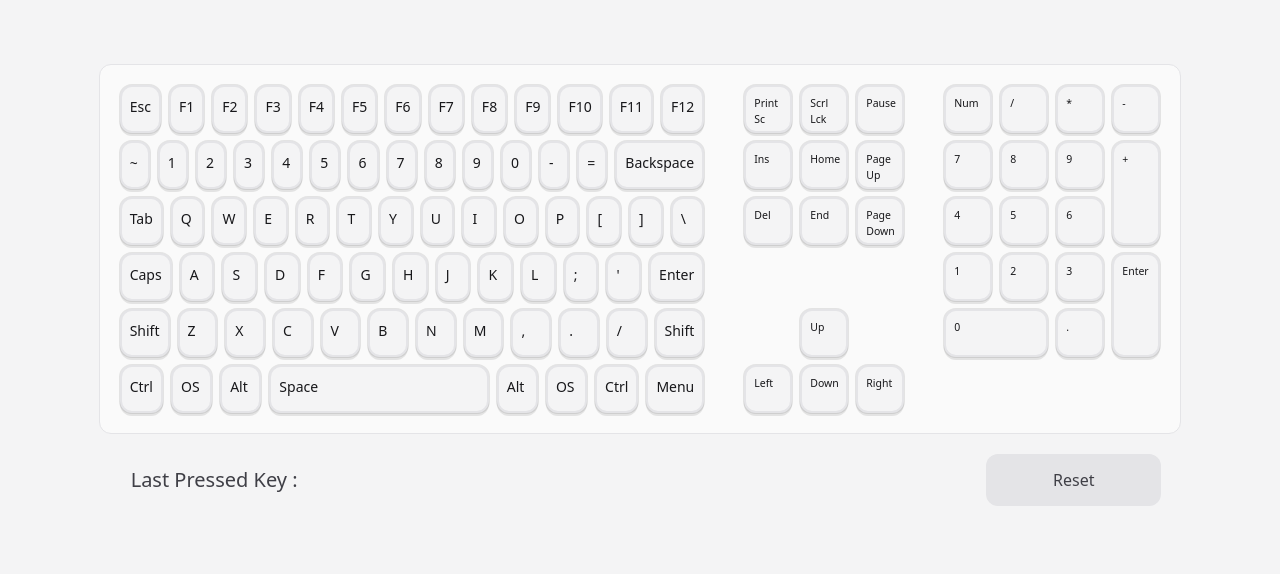
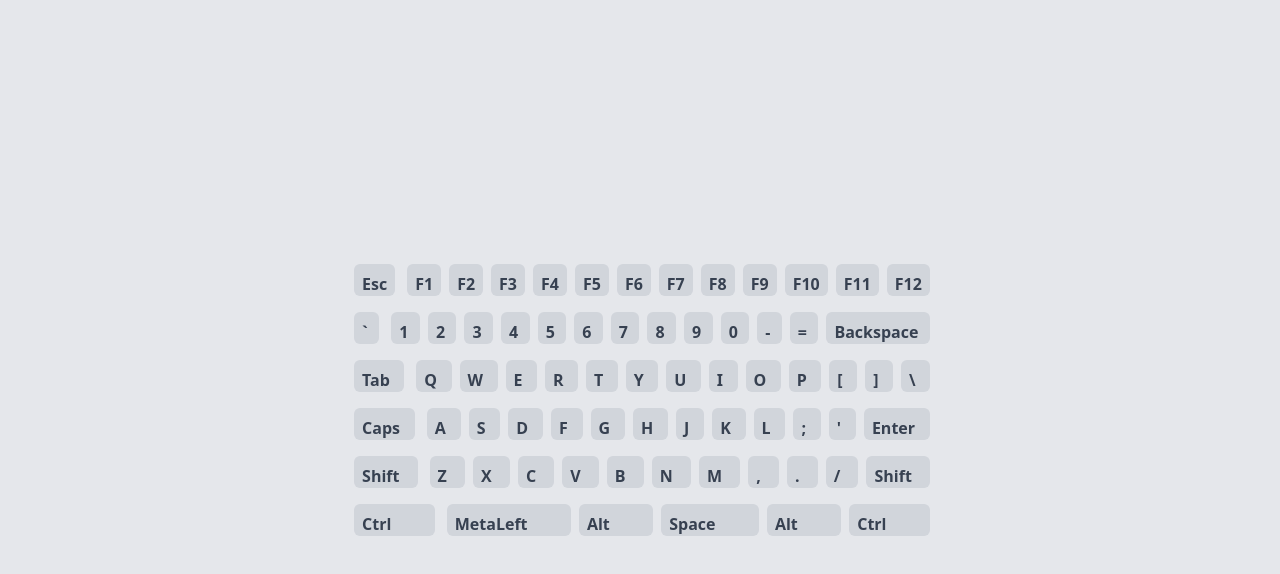
Before and after one commit to commitsovercoffee/key-probe, a SvelteKit app: page / in a window 1280 px wide. Shown: the top 574 px of the page. Built offline with nearby package versions, Linux system fonts and the light colour scheme.

Commit message:
refactored

```diff
--- a/src/routes/+page.svelte
+++ b/src/routes/+page.svelte
@@ -1,331 +1,129 @@
 <script>
-	import { fade } from 'svelte/transition';
+	const keyboard = [
+		// Row 0
+		[
+			{ key: 'Esc', keycode: 'Escape' },
+			{ key: 'F1', keycode: 'F1' },
+			{ key: 'F2', keycode: 'F2' },
+			{ key: 'F3', keycode: 'F3' },
+			{ key: 'F4', keycode: 'F4' },
+			{ key: 'F5', keycode: 'F5' },
+			{ key: 'F6', keycode: 'F6' },
+			{ key: 'F7', keycode: 'F7' },
+			{ key: 'F8', keycode: 'F8' },
+			{ key: 'F9', keycode: 'F9' },
+			{ key: 'F10', keycode: 'F10' },
+			{ key: 'F11', keycode: 'F11' },
+			{ key: 'F12', keycode: 'F12' }
+		],
 
-	let baseStyle =
-		'p-2 m-1 border-2 rounded-xl transition duration-300 border-zinc-200 dark:border-zinc-800 h-12 grow ';
-	let defaultStyle = baseStyle + 'bg-zinc-100 dark:bg-zinc-900 ';
-	let keyDownStyle = baseStyle + 'bg-amber-200 dark:bg-amber-800 -translate-y-4 ';
-	let keyUpStyle = baseStyle + 'bg-teal-200 dark:bg-teal-800 ';
-
-	let pressedKeys = new Array();
-	let unpressedKeys = new Array();
-	let lastPressed = [];
-
-	function onKeyDown(e) {
-		if (!pressedKeys.includes(e.code)) pressedKeys = [...pressedKeys, e.code];
-	}
-
-	function onKeyUp(e) {
-		if (lastPressed.length > 5) lastPressed.shift();
-		lastPressed = [...lastPressed, e.code];
-		setTimeout(function () {
-			pressedKeys = [];
-			if (!unpressedKeys.includes(e.code)) unpressedKeys = [...unpressedKeys, e.code];
-			console.log('unpressedkeys', unpressedKeys);
-		}, 200);
-	}
-
-	function getWidth(key) {
-		switch (key) {
-			case 'Space':
-				return 'basis-1/2';
-			default:
-				return 'basis-1/12';
-		}
-	}
-
-	const keyMap = [
-		{
-			Escape: 'Esc',
-			F1: 'F1',
-			F2: 'F2',
-			F3: 'F3',
-			F4: 'F4',
-			F5: 'F5',
-			F6: 'F6',
-			F7: 'F7',
-			F8: 'F8',
-			F9: 'F9',
-			F10: 'F10',
-			F11: 'F11',
-			F12: 'F12'
-		},
-		{
-			Backquote: '~',
-			Digit1: '1',
-			Digit2: '2',
-			Digit3: '3',
-			Digit4: '4',
-			Digit5: '5',
-			Digit6: '6',
-			Digit7: '7',
-			Digit8: '8',
-			Digit9: '9',
-			Digit0: '0',
-			Minus: '-',
-			Equal: '=',
-			Backspace: 'Backspace'
-		},
-		{
-			Tab: 'Tab',
-			KeyQ: 'Q',
-			KeyW: 'W',
-			KeyE: 'E',
-			KeyR: 'R',
-			KeyT: 'T',
-			KeyY: 'Y',
-			KeyU: 'U',
-			KeyI: 'I',
-			KeyO: 'O',
-			KeyP: 'P',
-			BracketLeft: '[',
-			BracketRight: ']',
-			Backslash: '\\'
-		},
-		{
-			CapsLock: 'Caps',
-			KeyA: 'A',
-			KeyS: 'S',
-			KeyD: 'D',
-			KeyF: 'F',
-			KeyG: 'G',
-			KeyH: 'H',
-			KeyJ: 'J',
-			KeyK: 'K',
-			KeyL: 'L',
-			Semicolon: ';',
-			Quote: "'",
-			Enter: 'Enter'
-		},
-		{
-			ShiftLeft: 'Shift',
-			KeyZ: 'Z',
-			KeyX: 'X',
-			KeyC: 'C',
-			KeyV: 'V',
-			KeyB: 'B',
-			KeyN: 'N',
-			KeyM: 'M',
-			Comma: ',',
-			Period: '.',
-			Slash: '/',
-			ShiftRight: 'Shift'
-		},
-		{
-			ControlLeft: 'Ctrl',
-			OSLeft: 'OS',
-			AltLeft: 'Alt',
-			Space: 'Space',
-			AltRight: 'Alt',
-			OSRight: 'OS',
-			ControlRight: 'Ctrl',
-			ContextMenu: 'Menu'
-		}
+		// Row 1
+		[
+			{ key: '`', keycode: 'Backquote' },
+			{ key: '1', keycode: 'Digit1' },
+			{ key: '2', keycode: 'Digit2' },
+			{ key: '3', keycode: 'Digit3' },
+			{ key: '4', keycode: 'Digit4' },
+			{ key: '5', keycode: 'Digit5' },
+			{ key: '6', keycode: 'Digit6' },
+			{ key: '7', keycode: 'Digit7' },
+			{ key: '8', keycode: 'Digit8' },
+			{ key: '9', keycode: 'Digit9' },
+			{ key: '0', keycode: 'Digit0' },
+			{ key: '-', keycode: 'Minus' },
+			{ key: '=', keycode: 'Equal' },
+			{ key: 'Backspace', keycode: 'Backspace' }
+		],
+		// Row 2
+		[
+			{ key: 'Tab', keycode: 'Tab' },
+			{ key: 'Q', keycode: 'KeyQ' },
+			{ key: 'W', keycode: 'KeyW' },
+			{ key: 'E', keycode: 'KeyE' },
+			{ key: 'R', keycode: 'KeyR' },
+			{ key: 'T', keycode: 'KeyT' },
+			{ key: 'Y', keycode: 'KeyY' },
+			{ key: 'U', keycode: 'KeyU' },
+			{ key: 'I', keycode: 'KeyI' },
+			{ key: 'O', keycode: 'KeyO' },
+			{ key: 'P', keycode: 'KeyP' },
+			{ key: '[', keycode: 'BracketLeft' },
+			{ key: ']', keycode: 'BracketRight' },
+			{ key: '\\', keycode: 'Backslash' }
+		],
+		// Row 3
+		[
+			{ key: 'Caps', keycode: 'CapsLock' },
+			{ key: 'A', keycode: 'KeyA' },
+			{ key: 'S', keycode: 'KeyS' },
+			{ key: 'D', keycode: 'KeyD' },
+			{ key: 'F', keycode: 'KeyF' },
+			{ key: 'G', keycode: 'KeyG' },
+			{ key: 'H', keycode: 'KeyH' },
+			{ key: 'J', keycode: 'KeyJ' },
+			{ key: 'K', keycode: 'KeyK' },
+			{ key: 'L', keycode: 'KeyL' },
+			{ key: ';', keycode: 'Semicolon' },
+			{ key: "'", keycode: 'Quote' },
+			{ key: 'Enter', keycode: 'Enter' }
+		],
+		// Row 4
+		[
+			{ key: 'Shift', keycode: 'ShiftLeft' },
+			{ key: 'Z', keycode: 'KeyZ' },
+			{ key: 'X', keycode: 'KeyX' },
+			{ key: 'C', keycode: 'KeyC' },
+			{ key: 'V', keycode: 'KeyV' },
+			{ key: 'B', keycode: 'KeyB' },
+			{ key: 'N', keycode: 'KeyN' },
+			{ key: 'M', keycode: 'KeyM' },
+			{ key: ',', keycode: 'Comma' },
+			{ key: '.', keycode: 'Period' },
+			{ key: '/', keycode: 'Slash' },
+			{ key: 'Shift', keycode: 'ShiftRight' }
+		],
+		// Row 5
+		[
+			{ key: 'Ctrl', keycode: 'ControlLeft' },
+			{ key: 'MetaLeft', keycode: 'MetaLeft' },
+			{ key: 'Alt', keycode: 'AltLeft' },
+			{ key: 'Space', keycode: 'Space' },
+			{ key: 'Alt', keycode: 'AltRight' },
+			{ key: 'Ctrl', keycode: 'ControlRight' }
+		]
 	];
 
-	const navMap = [
-		{
-			PrintScreen: 'Print Sc',
-			ScrollLock: 'Scrl Lck',
-			Pause: 'Pause'
-		},
-		{
-			Insert: 'Ins',
-			Home: 'Home',
-			PageUp: 'Page Up'
-		},
-		{
-			Delete: 'Del',
-			End: 'End',
-			PageDown: 'Page Down'
+	let keysPressed = [];
+	let keyCapStyle =
+		'key h-8 bg-gray-300 grow text-gray-700 font-bold rounded-md p-2 mx-1 transition-all duration-200 transform ';
+
+	const handleKeyDown = (event) => {
+		if (!keysPressed.some((item) => item.code === event.code)) {
+			keysPressed = [...keysPressed, { key: event.key, code: event.code }];
 		}
-	];
+	};
 
-	const navArrow = [
-		{
-			leftFill: '',
-			ArrowUp: 'Up',
-			rightFill: ''
-		},
-		{
-			ArrowLeft: 'Left',
-			ArrowDown: 'Down',
-			ArrowRight: 'Right'
-		}
-	];
-
-	const numMap = [
-		{
-			NumLock: 'Num',
-			NumpadDivide: '/',
-			NumpadMultiply: '*'
-		},
-
-		{
-			Numpad7: '7',
-			Numpad8: '8',
-			Numpad9: '9'
-		},
-		{
-			Numpad4: '4',
-			Numpad5: '5',
-			Numpad6: '6'
-		},
-		{
-			Numpad1: '1',
-			Numpad2: '2',
-			Numpad3: '3'
-		},
-		{
-			Numpad0: '0',
-			NumpadDecimal: '.'
-		}
-	];
-
-	let numExtra = [
-		{
-			NumpadSubtract: '-',
-			NumpadAdd: '+',
-			NumpadEnter: 'Enter'
-		}
-	];
+	const handleKeyUp = (event) => {
+		keysPressed = keysPressed.filter((item) => item.code !== event.code);
+	};
 </script>
 
-<svelte:window on:keydown|preventDefault={onKeyDown} on:keyup={onKeyUp} />
+<svelte:window on:keydown|preventDefault={handleKeyDown} on:keyup|preventDefault={handleKeyUp} />
 
-<div class="mx-auto w-fit prose prose-zinc dark:prose-invert max-w-none">
-	<div
-		class="mt-16 p-4 flex border border-zinc-200 dark:border-zinc-800 rounded-xl bg-zinc-50 dark:bg-zinc-800"
-	>
-		<!-- fnRow + 60% -->
-		<section>
-			{#each keyMap as row}
-				<section class="flex">
-					{#each Object.entries(row) as [key, value]}
-						<kbd
-							class={pressedKeys.includes(key)
-								? keyDownStyle + getWidth(key)
-								: unpressedKeys.includes(key)
-								? keyUpStyle + getWidth(key)
-								: defaultStyle + getWidth(key)}>{value}</kbd
-						>
-					{/each}
-				</section>
-			{/each}
-		</section>
-
-		<div class="justify-between flex flex-col">
-			<!-- system, nav and arrow keys -->
-			<section class="px-8">
-				{#each navMap as row}
-					<section class="flex text-xs">
-						{#each Object.entries(row) as [key, value]}
-							<kbd
-								class={pressedKeys.includes(key)
-									? keyDownStyle + 'w-12'
-									: unpressedKeys.includes(key)
-									? keyUpStyle + 'w-12'
-									: defaultStyle + 'w-12'}>{value}</kbd
-							>
-						{/each}
-					</section>
+<main class="min-h-screen flex items-center justify-center bg-gray-200">
+	<div class="flex flex-col justify-center flex-wrap">
+		{#each keyboard as row}
+			<div class="key-group flex space-x-2 p-2">
+				{#each row as key}
+					<div
+						class={keysPressed.some((item) => item.code === key.keycode)
+							? keyCapStyle + ' bg-red-500 text-white transform -translate-y-8'
+							: keyCapStyle}
+					>
+						{key.key}
+					</div>
 				{/each}
-			</section>
-
-			<!-- arrowBlock -->
-			<section class="px-8">
-				{#each navArrow as row}
-					<section class="flex text-xs">
-						{#each Object.entries(row) as [key, value]}
-							{#if key === 'leftFill' || key === 'rightFill'}
-								<kbd
-									class={pressedKeys.includes(key)
-										? keyDownStyle + 'w-12'
-										: unpressedKeys.includes(key)
-										? keyUpStyle + 'w-12'
-										: defaultStyle + 'w-12 opacity-0'}>{value}</kbd
-								>
-							{:else}
-								<kbd
-									class={pressedKeys.includes(key)
-										? keyDownStyle + 'w-12'
-										: unpressedKeys.includes(key)
-										? keyUpStyle + 'w-12'
-										: defaultStyle + 'w-12'}>{value}</kbd
-								>
-							{/if}
-						{/each}
-					</section>
-				{/each}
-			</section>
-		</div>
-
-		<!-- numPad -->
-		<div class="flex h-min">
-			<section>
-				{#each numMap as row}
-					<section class="flex text-xs">
-						{#each Object.entries(row) as [key, value]}
-							{#if key === 'Numpad0'}
-								<kbd
-									class={pressedKeys.includes(key)
-										? keyDownStyle
-										: unpressedKeys.includes(key)
-										? keyUpStyle
-										: defaultStyle}>{value}</kbd
-								>
-							{:else}
-								<kbd
-									class={pressedKeys.includes(key)
-										? keyDownStyle + 'w-12 grow-0'
-										: unpressedKeys.includes(key)
-										? keyUpStyle + 'w-12 grow-0'
-										: defaultStyle + 'w-12 grow-0'}>{value}</kbd
-								>
-							{/if}
-						{/each}
-					</section>
-				{/each}
-			</section>
-			<!-- Numpad extra -->
-
-			{#each numExtra as row}
-				<section class="flex flex-col text-xs">
-					{#each Object.entries(row) as [key, value]}
-						{#if key === 'NumpadSubtract'}
-							<kbd
-								class={pressedKeys.includes(key)
-									? keyDownStyle + 'w-12 grow-0'
-									: unpressedKeys.includes(key)
-									? keyUpStyle + 'w-12 grow-0'
-									: defaultStyle + 'w-12 grow-0'}>{value}</kbd
-							>
-						{:else}
-							<kbd
-								class={pressedKeys.includes(key)
-									? keyDownStyle + 'w-12'
-									: unpressedKeys.includes(key)
-									? keyUpStyle + 'w-12'
-									: defaultStyle + 'w-12 basis-2/12 '}>{value}</kbd
-							>
-						{/if}
-					{/each}
-				</section>
-			{/each}
-		</div>
+			</div>
+		{/each}
 	</div>
-
-	<div class="m-4 flex justify-between">
-		<p class="text-xl p-2 m-2 transition duration-300 ease-in">
-			Last Pressed Key : {lastPressed}
-		</p>
-
-		<button
-			on:click={function () {
-				unpressedKeys = [];
-			}}
-			class="p-2 m-1 basis-1/6 rounded-xl transition duration-300 bg-zinc-200 dark:bg-zinc-800 hover:bg-stone-300 hover:dark:bg-stone-600 active:bg-slate-300 active:dark:bg-slate-600 active:translate-y-1"
-			>Reset</button
-		>
-	</div>
-</div>
+</main>
```
